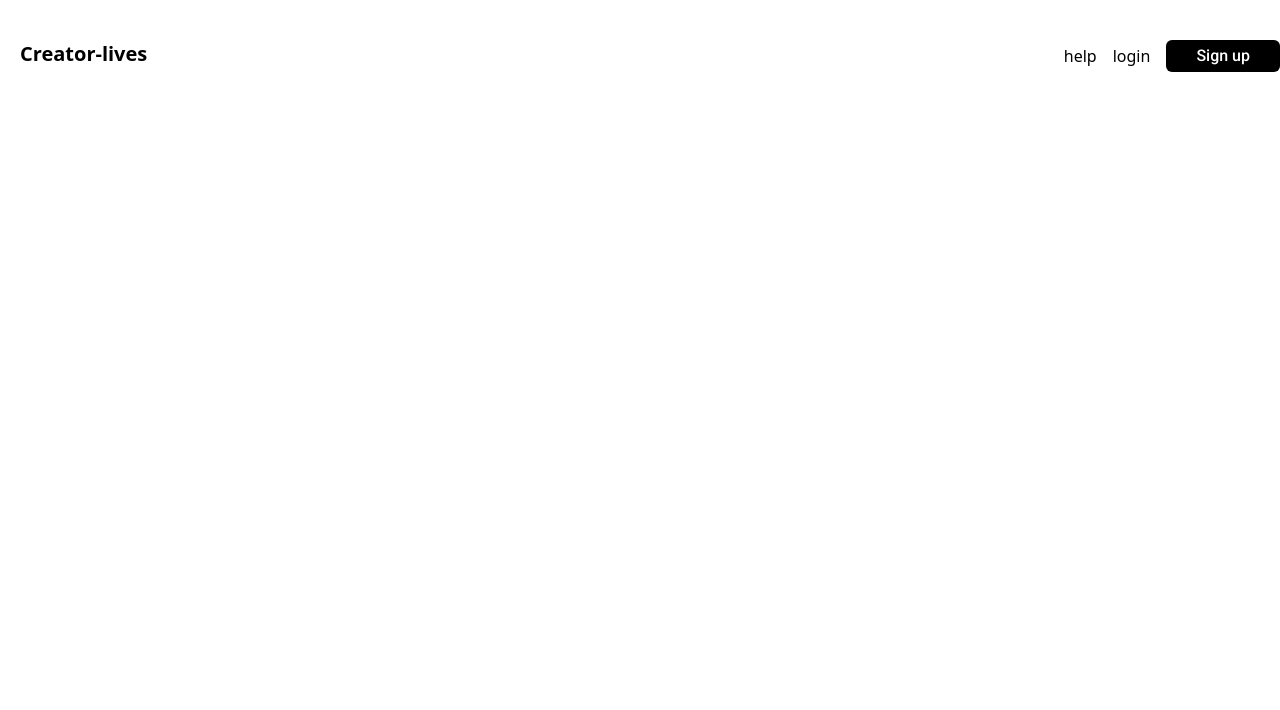
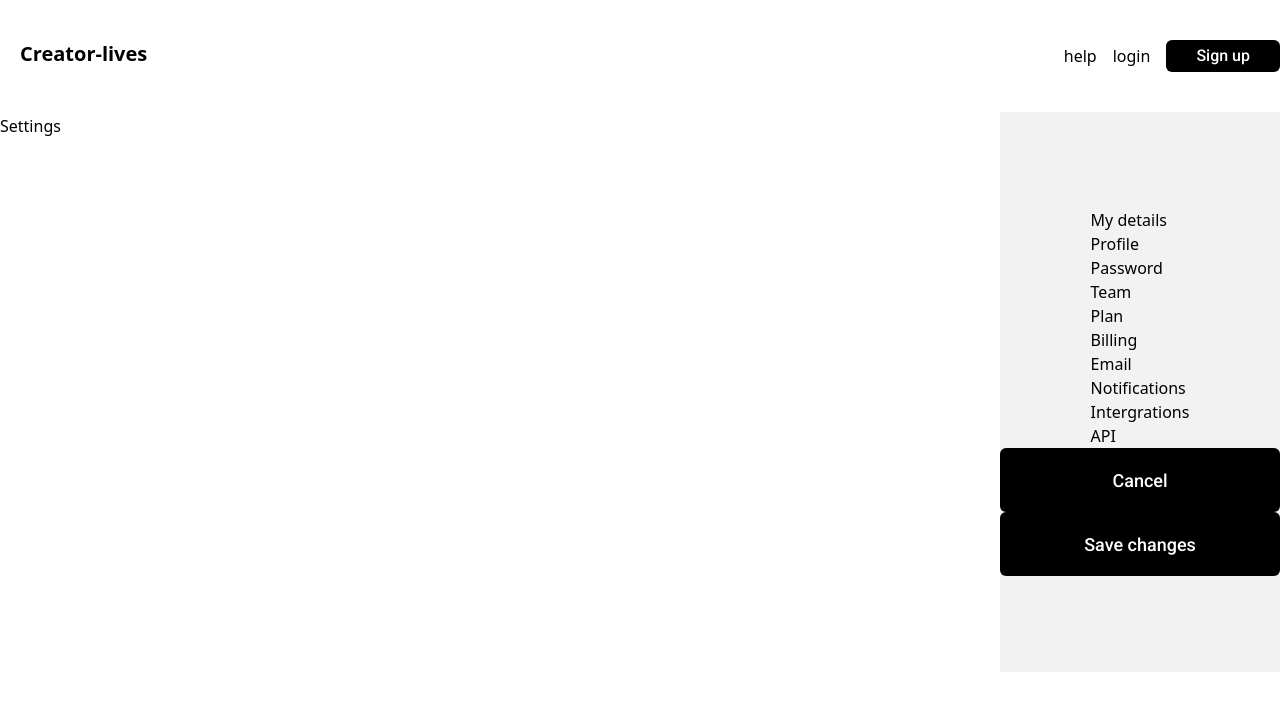
Before and after one commit to HollieMorrison/Creator-lives, a plain HTML site: page pages/settings.html in a window 1280 px wide. Drawn offline with nearby package versions, Linux system fonts and the light colour scheme.

Commit message:
started settings tab layout

```diff
--- a/pages/settings.html
+++ b/pages/settings.html
@@ -23,7 +23,35 @@
         </ul>
         </nav>
       </header>
+          <div class="wrapper flex justify-between">
+           <h1>Settings</h1>
+            <div class="side-bar-left">
 
+            </div>
+            <div id="hero">
+              <div class="h-[70vh] bg-light-grey flex flex-col justify-center items-center">
+                <ul>
+                  <li>My details</li>
+                  <li>Profile</li>
+                  <li>Password</li>
+                  <li>Team</li>
+                  <li>Plan</li>
+                  <li>Billing</li>
+                  <li>Email</li>
+                  <li>Notifications</li>
+                  <li>Intergrations</li>
+                  <li>API</li>
+                </ul>
+                <form action=""></form>
+
+                <button class="btn btn-large">Cancel</button>
+                <button class="btn btn-large">Save changes</button>
+                <div class="flex justify-center">
+
+
+              </div>
+            </div>
+          </div>
     </div>
 <footer>
 
```
